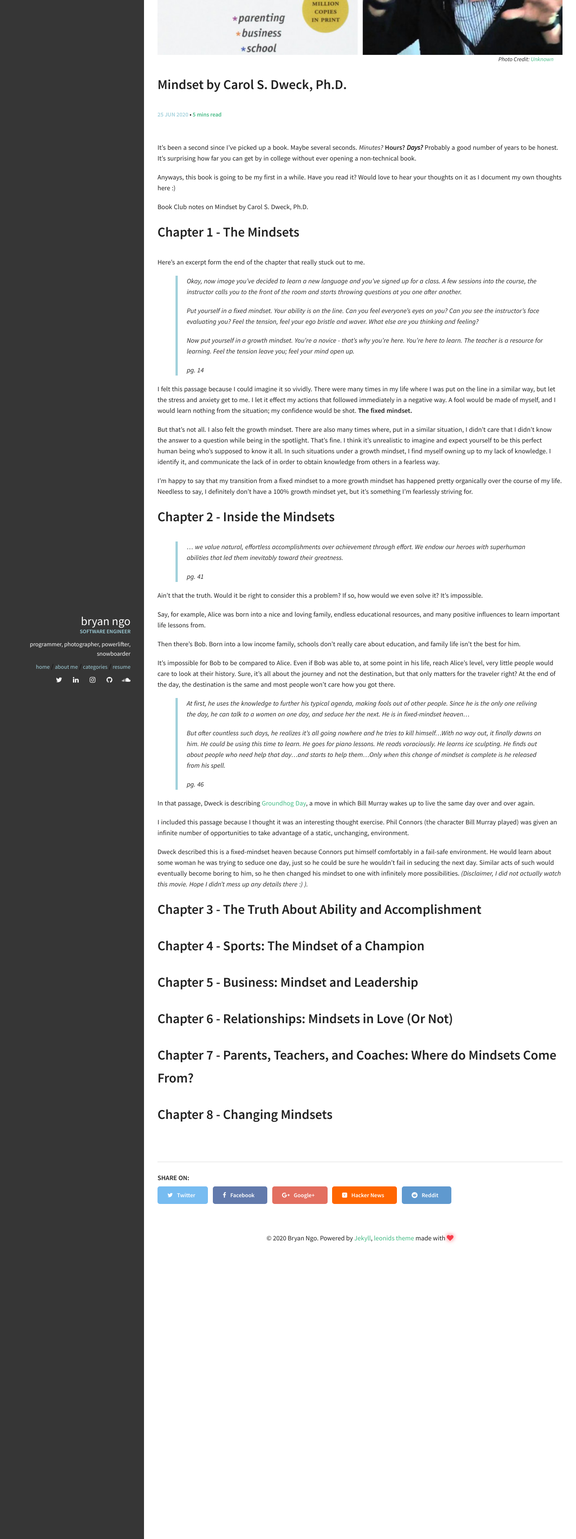
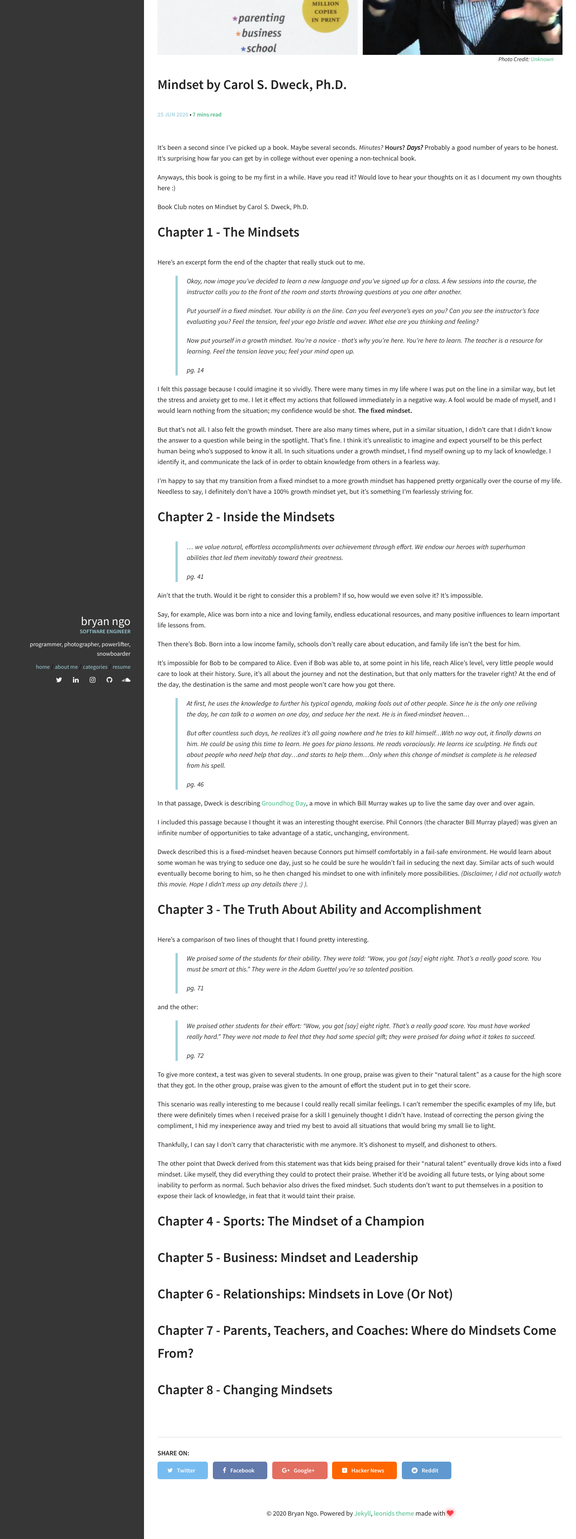
Before and after one commit to bryngo/bryngo.github.io, a Jekyll site: the page built from _posts/2020-06-25-mindset-dweck.md, in a window 1280 px wide. Shown: the part 458-3880 px from the top of the page at 45% size. Built offline with Jekyll 4.4.1, drawn with Linux system fonts in a browser that asks for light colours.

```diff
--- a/_posts/2020-06-25-mindset-dweck.md
+++ b/_posts/2020-06-25-mindset-dweck.md
@@ -110,6 +110,45 @@
 
 
 # Chapter 3 - The Truth About Ability and Accomplishment
+Here's a comparison of two lines of thought that I found pretty interesting.
+> We praised some of the students for their ability. They were told:
+> "Wow, you got [say] eight right. That's a really good score. You must
+> be smart at this." They were in the Adam Guettel _you're so talented_
+> position.
+>
+> pg. 71
+
+and the other:
+> We praised other students for their effort: "Wow, you got [say] eight
+> right. That's a really good score. You must have worked really hard."
+> They were not made to feel that they had some special gift; they were
+> praised for doing what it takes to succeed.
+>
+> pg. 72
+
+To give more context, a test was given to several students. In one
+group, praise was given to their "natural talent" as a cause for the high
+score that they got. In the other group, praise was given to the amount
+of effort the student put in to get their score.
+
+This scenario was really interesting to me because I could really recall
+similar feelings. I can't remember the specific examples of my life, but
+there were definitely times when I received praise for a skill
+I genuinely thought I didn't have. Instead of correcting the person
+giving the compliment, I hid my inexperience away and tried my best to
+avoid all situations that would bring my small lie to light.
+
+Thankfully, I can say I don't carry that characteristic with me anymore.
+It's dishonest to myself, and dishonest to others.
+
+The other point that Dweck derived from this statement was that kids being
+praised for their "natural talent" eventually drove kids into a fixed
+mindset. Like myself, they did everything they could to protect their
+praise. Whether it'd be avoiding all future tests, or lying about
+some inability to perform as normal. Such behavior also drives the fixed
+mindset. Such students don't want to put themselves in a position to
+expose their lack of knowledge, in feat that it would taint their praise.
+
 # Chapter 4 - Sports: The Mindset of a Champion
 # Chapter 5 - Business: Mindset and Leadership
 # Chapter 6 - Relationships: Mindsets in Love (Or Not)
```
Also changed, not shown: _posts/2019-03-22-pc-build.md (+3 -2 lines), _posts/2020-05-23-bay-area-property.md (+7 -1 lines).
